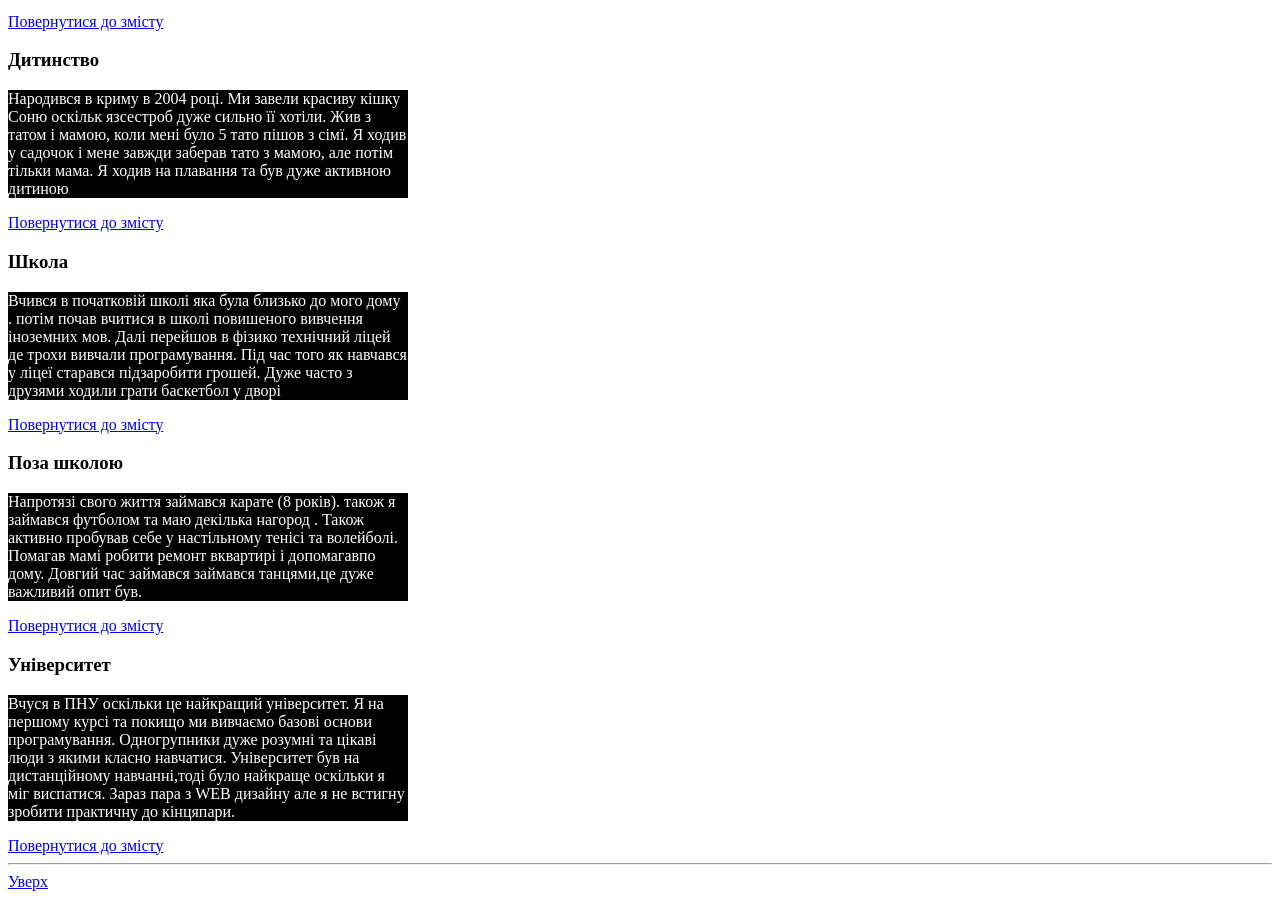
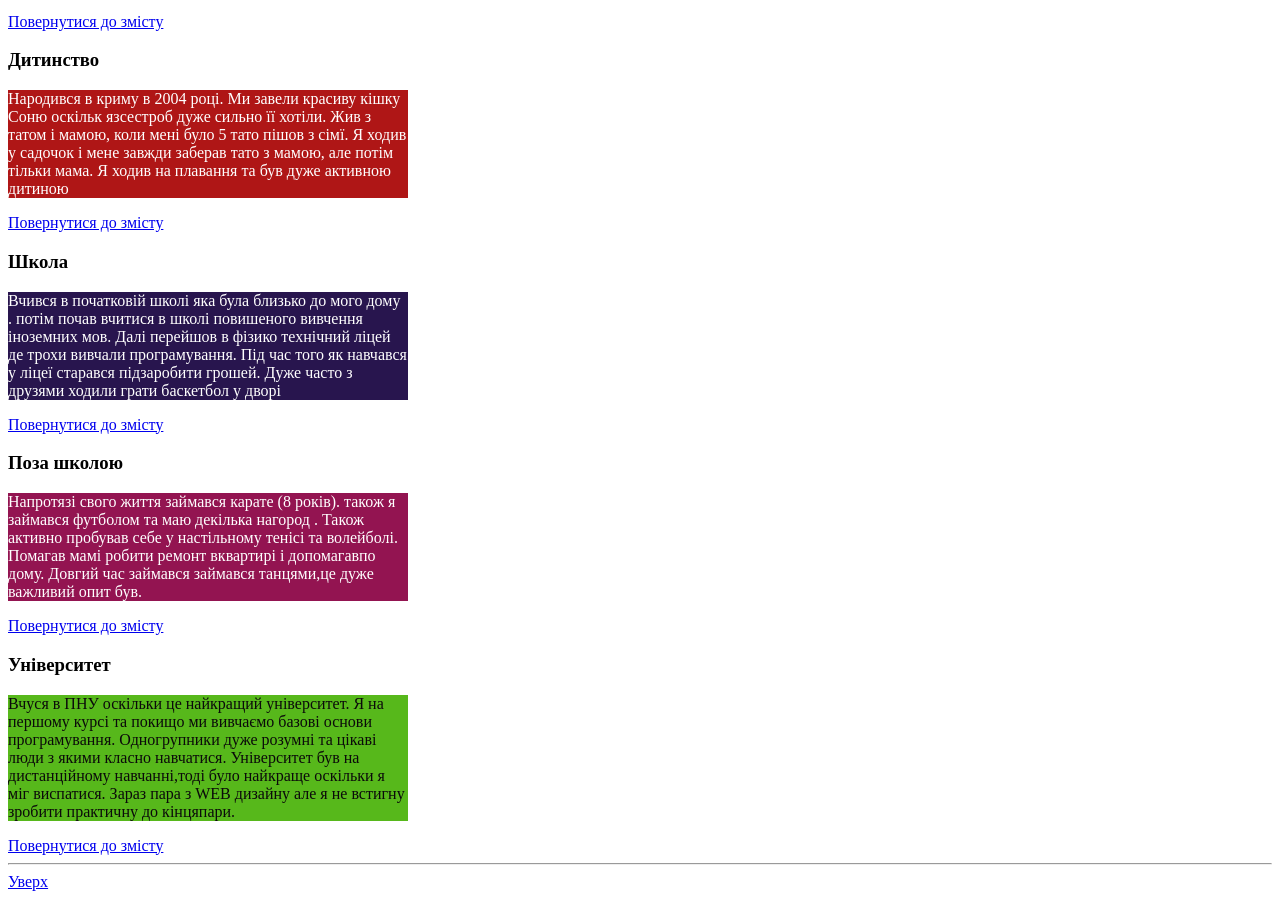
Before and after one commit to VladHolovko2004/PR3, a plain HTML site: page biography.html in a window 1280 px wide. Shown: the part 436-1335 px from the top of the page. Drawn offline with Linux system fonts and the light colour scheme.

Commit message:
Update biography.html

```diff
--- a/biography.html
+++ b/biography.html
@@ -6,7 +6,7 @@
     <meta name="viewport" content="width=device-width, initial-scale=1.0">
     <title>Autobiography</title>
     <style>
-ul li a:link, a:visited{
+ul li a:link {
       color: white;
       background-color: blue;
       border: 1px solid black;
@@ -14,6 +14,10 @@ color: white;
       display: block;
       width: 150px;
       text-align: center;
+    }
+
+    ul li a:visited {
+      color: white;
     }
 ul li a:hover{
   color: white;
@@ -29,7 +33,26 @@ ul li a:focus{
   color: white;
   width: 400px;
 }
-
+.TEXT{
+  background-color: rgb(175, 22, 22);
+  color: white;
+  width: 400px;
+}
+.TEXTL{
+  background-color: rgb(40, 21, 78);
+  color: white;
+  width: 400px;
+}
+.TEXTLI{
+  background-color: rgb(147, 20, 81);
+  color: white;
+  width: 400px;
+}
+.TEXTLIF{
+  background-color: rgb(87, 184, 27);
+  color: rgb(11, 10, 10);
+  width: 400px;
+}
 
 
 
@@ -37,7 +60,7 @@ ul li a:focus{
 </head>
 <body>
     <h1 id="top">Автобіографія Головка Владислава Тарасовича</h1>
-    <a href="index.html">Назад на головну</a>
+    <a  href="index.html">Назад на головну</a>
 
     <!--Zmist-->
     <div>
@@ -60,29 +83,29 @@ ul li a:focus{
     <!--Childhood-->
     <article>
         <h3 id="childhood">Дитинство</h3>
-        <p class="TEXTLIFE" class="TEXTLIFE">Народився в криму в 2004 році. Ми завели красиву кішку Соню оскільк язсестроб дуже сильно її хотіли. Жив з татом і мамою, коли мені було 5 тато пішов з сімї. Я ходив у садочок і мене завжди заберав тато з мамою, але потім тільки мама. Я ходив на плавання та був дуже активною дитиною</p>
+        <p class="TEXT" class="TEXTLIFE">Народився в криму в 2004 році. Ми завели красиву кішку Соню оскільк язсестроб дуже сильно її хотіли. Жив з татом і мамою, коли мені було 5 тато пішов з сімї. Я ходив у садочок і мене завжди заберав тато з мамою, але потім тільки мама. Я ходив на плавання та був дуже активною дитиною</p>
         <a href="#zmist">Повернутися до змісту</a>
     </article>
     <!--School-->
     <article>
         <h3 id="school">Школа</h3>
-        <p class="TEXTLIFE"> Вчився в початковій школі яка була близько до мого дому . потім почав вчитися в школі повишеного вивчення іноземних мов. Далі перейшов в фізико технічний ліцей де трохи вивчали програмування. Під час того як навчався у ліцеї старався підзаробити грошей. Дуже часто з друзями ходили грати баскетбол у дворі</p>
+        <p class="TEXTL"> Вчився в початковій школі яка була близько до мого дому . потім почав вчитися в школі повишеного вивчення іноземних мов. Далі перейшов в фізико технічний ліцей де трохи вивчали програмування. Під час того як навчався у ліцеї старався підзаробити грошей. Дуже часто з друзями ходили грати баскетбол у дворі</p>
         <a href="#zmist">Повернутися до змісту</a>
     </article>
     <!--Out of school-->
     <article>
         <h3 id="out-of-school">Поза школою</h3>
-        <p class="TEXTLIFE">Напротязі свого життя займався карате (8 років). також я займався футболом та маю декілька нагород . Також активно пробував себе у настільному тенісі та волейболі. Помагав мамі робити ремонт вквартирі і допомагавпо дому. Довгий час займався займався танцями,це дуже важливий опит був.</p>
+        <p class="TEXTLI">Напротязі свого життя займався карате (8 років). також я займався футболом та маю декілька нагород . Також активно пробував себе у настільному тенісі та волейболі. Помагав мамі робити ремонт вквартирі і допомагавпо дому. Довгий час займався займався танцями,це дуже важливий опит був.</p>
         <a href="#zmist">Повернутися до змісту</a>
     </article>
     <!--University-->
     <article>
         <h3 id="university">Університет</h3>
-        <p class="TEXTLIFE">Вчуся в ПНУ оскільки це найкращий університет. Я на першому курсі та покищо ми вивчаємо базові основи програмування. Одногрупники дуже розумні та цікаві люди з якими класно навчатися. Університет був на дистанційному навчанні,тоді було найкраще оскільки я міг виспатися. Зараз пара з WEB дизайну але я не встигну зробити практичну до кінцяпари.</p>
+        <p class="TEXTLIF">Вчуся в ПНУ оскільки це найкращий університет. Я на першому курсі та покищо ми вивчаємо базові основи програмування. Одногрупники дуже розумні та цікаві люди з якими класно навчатися. Університет був на дистанційному навчанні,тоді було найкраще оскільки я міг виспатися. Зараз пара з WEB дизайну але я не встигну зробити практичну до кінцяпари.</p>
         <a href="#zmist">Повернутися до змісту</a>
     </article>
     <!--End-->
     <hr>
-    <a href="#top">Уверх</a>
+    <a  href="#top">Уверх</a>
 </body>
 </html>
```
Lines whose indentation alone changed are shown as unchanged.
